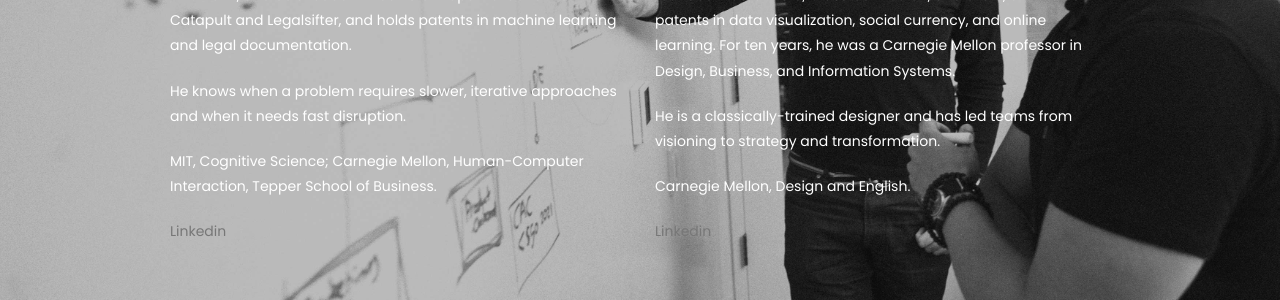
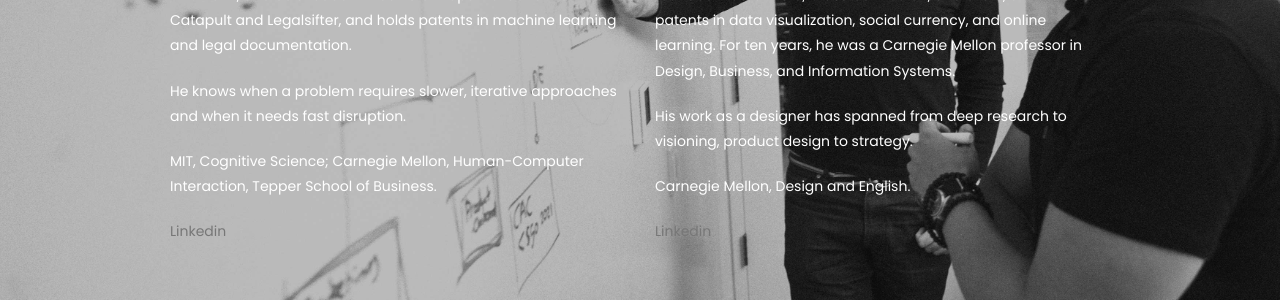
Before and after one commit to rwcstudio/wilcoxwilliams.github.io, a Jekyll site: the page built from about.html, in a window 1280 px wide and 900 px high, scrolled down 709 px. Shown: the part 154-454 px from the top of the window. Built offline with Jekyll 4.4.1, drawn with Linux system fonts in a browser that asks for light colours; some web fonts are replaced.

Commit message:
Update about.html

```diff
--- a/about.html
+++ b/about.html
@@ -39,7 +39,7 @@ Elliott Williams has practiced strategy and design at 2nd Road, PNC Bank, and as
 
 <p>Alex Wilcox Cheek is an entrepreneur and designer in one: he co-founded Macromicro, Classroom Salon, and Skale, and holds patents in data visualization, social currency, and online learning. For ten years, he was a Carnegie Mellon professor in Design, Business, and Information Systems.</p>
 
-<p>He is a classically-trained designer and has led teams from visioning to strategy and transformation.</p>
+<p>His work as a designer has spanned from deep research to visioning, product design to strategy.</p>
 
 <p>Carnegie Mellon, Design and English.</p>
 
```
